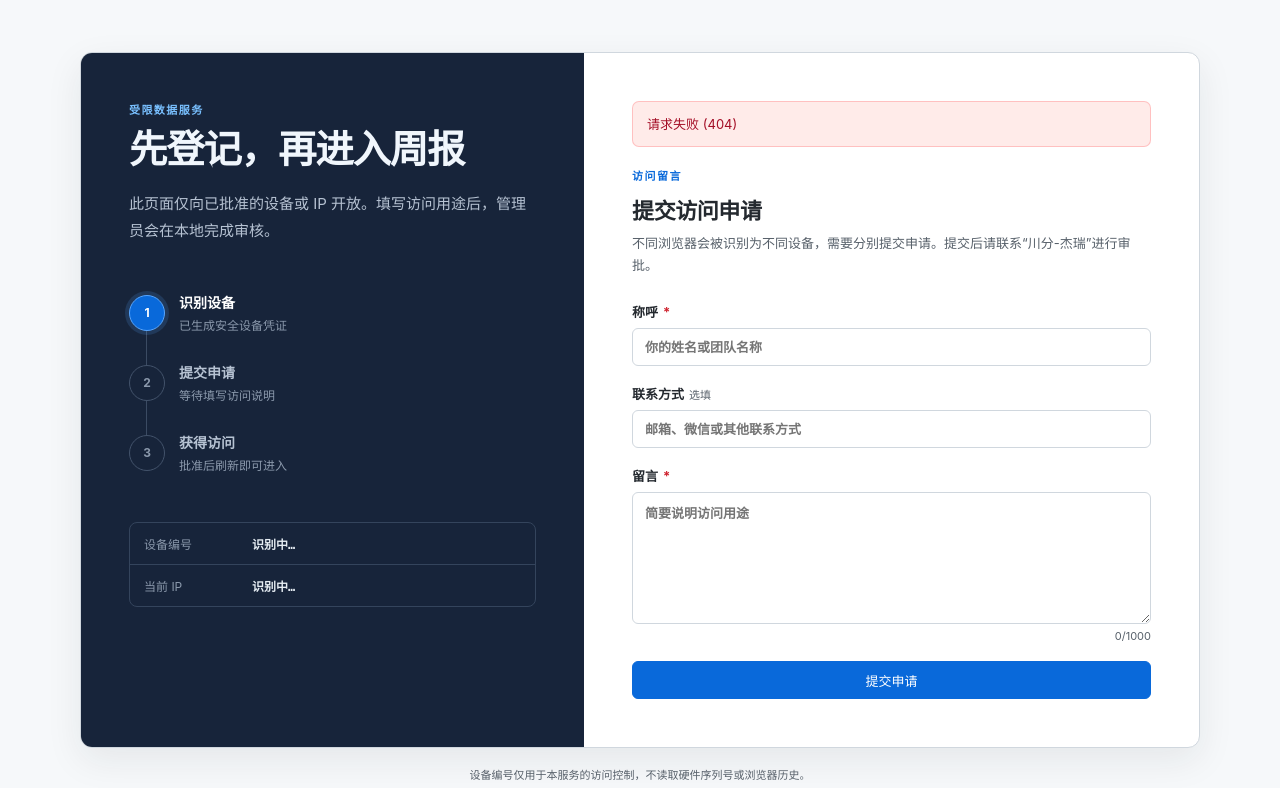
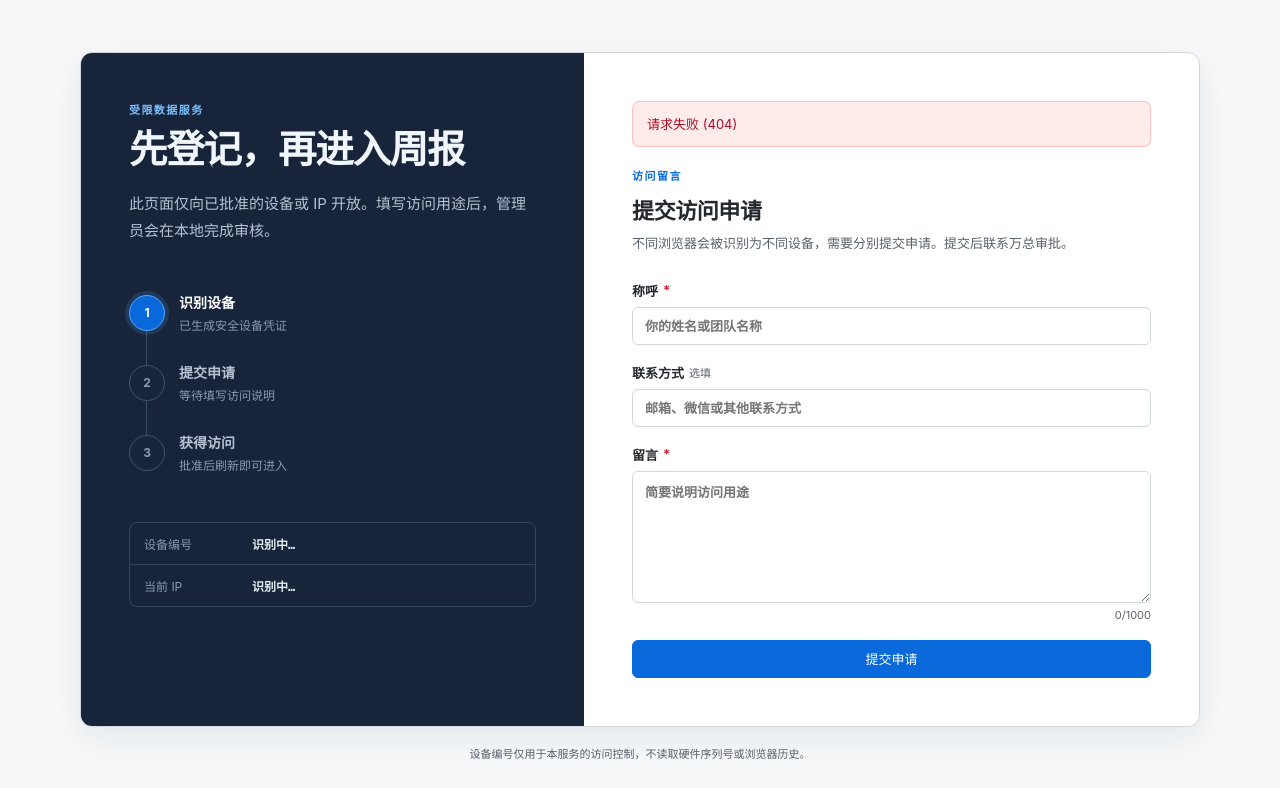
Before and after one commit to Euclid-Jie/pvt_prod_track, a Flask app: template templates/access.html in a window 1280 px wide. Shown: the part 68-856 px from the top of the page. After the commit the page ends 828 px from the top, so only its background shows below. Run offline with Flask 3, Linux system fonts and the light colour scheme; the template is opened without the code that fills it, so the values that code supplies are empty; parts of the project's set-up code (start-up, migrations or seed data) failed here and were passed over.

Commit message:
fix: update access approval contact

```diff
--- a/go/assets/templates/access.html
+++ b/go/assets/templates/access.html
@@ -52,7 +52,7 @@
         <div class="access-form-head">
           <p class="access-kicker">访问留言</p>
           <h2 id="formTitle">提交访问申请</h2>
-          <p id="formDescription">不同浏览器会被识别为不同设备，需要分别提交申请。提交后请联系“川分-杰瑞”进行审批。</p>
+          <p id="formDescription">不同浏览器会被识别为不同设备，需要分别提交申请。提交后联系万总审批。</p>
         </div>
 
         <form id="applicationForm" class="access-form">
@@ -75,7 +75,7 @@
         <div id="submittedState" class="access-submitted" hidden>
           <div class="access-stamp" id="statusStamp">待审核</div>
           <h3 id="submittedTitle">申请已送达</h3>
-          <p id="submittedText">请联系“川分-杰瑞”进行审批，批准后重新打开或刷新此页面即可进入周报。</p>
+          <p id="submittedText">联系万总审批，批准后重新打开或刷新此页面即可进入周报。</p>
           <button id="checkButton" class="access-primary" type="button">检查审批状态</button>
           <button id="reapplyButton" class="access-secondary" type="button" hidden>重新申请</button>
         </div>
@@ -120,7 +120,7 @@
         el("statusStamp").textContent = "待审核";
         el("statusStamp").className = "access-stamp is-pending";
         el("submittedTitle").textContent = "申请已送达";
-        el("submittedText").textContent = "请联系“川分-杰瑞”进行审批，批准后重新打开或刷新此页面即可进入周报。";
+        el("submittedText").textContent = "联系万总审批，批准后重新打开或刷新此页面即可进入周报。";
       } else if (approved) {
         el("reviewHint").textContent = "管理员已批准";
         el("statusStamp").textContent = "已批准";
--- a/templates/access.html
+++ b/templates/access.html
@@ -52,7 +52,7 @@
         <div class="access-form-head">
           <p class="access-kicker">访问留言</p>
           <h2 id="formTitle">提交访问申请</h2>
-          <p id="formDescription">不同浏览器会被识别为不同设备，需要分别提交申请。提交后请联系“川分-杰瑞”进行审批。</p>
+          <p id="formDescription">不同浏览器会被识别为不同设备，需要分别提交申请。提交后联系万总审批。</p>
         </div>
 
         <form id="applicationForm" class="access-form">
@@ -75,7 +75,7 @@
         <div id="submittedState" class="access-submitted" hidden>
           <div class="access-stamp" id="statusStamp">待审核</div>
           <h3 id="submittedTitle">申请已送达</h3>
-          <p id="submittedText">请联系“川分-杰瑞”进行审批，批准后重新打开或刷新此页面即可进入周报。</p>
+          <p id="submittedText">联系万总审批，批准后重新打开或刷新此页面即可进入周报。</p>
           <button id="checkButton" class="access-primary" type="button">检查审批状态</button>
           <button id="reapplyButton" class="access-secondary" type="button" hidden>重新申请</button>
         </div>
@@ -120,7 +120,7 @@
         el("statusStamp").textContent = "待审核";
         el("statusStamp").className = "access-stamp is-pending";
         el("submittedTitle").textContent = "申请已送达";
-        el("submittedText").textContent = "请联系“川分-杰瑞”进行审批，批准后重新打开或刷新此页面即可进入周报。";
+        el("submittedText").textContent = "联系万总审批，批准后重新打开或刷新此页面即可进入周报。";
       } else if (approved) {
         el("reviewHint").textContent = "管理员已批准";
         el("statusStamp").textContent = "已批准";
```
